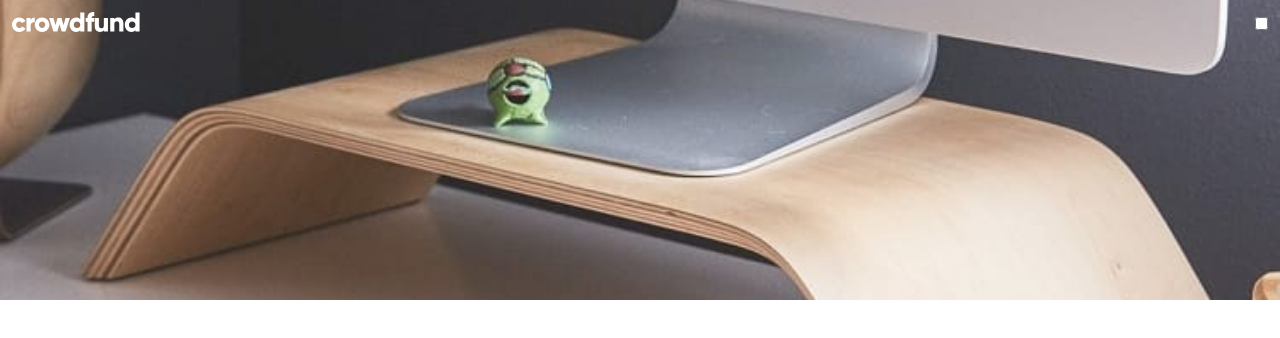
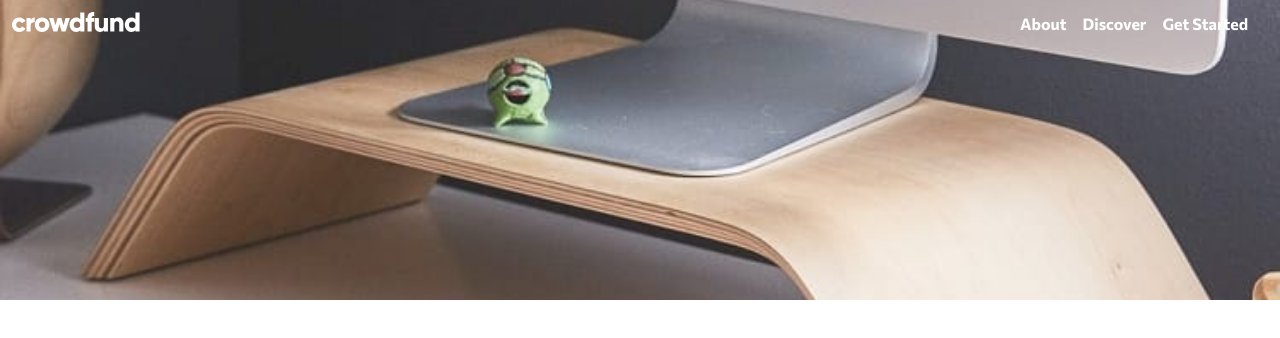
Before and after one commit to flaviogp/crowfunding-product-page-main, a React (Vite) app: page / in a window 1280 px wide. Shown: the top 338 px of the page. Built offline with nearby package versions, Linux system fonts and the light colour scheme.

Commit message:
feat: finish hamvburger menu

```diff
--- a/src/components/Header.tsx
+++ b/src/components/Header.tsx
@@ -1,30 +1,43 @@
 import { useState } from 'react'
 import Brand from '../assets/images/logo.svg'
+import HamburguerMenu from '../assets/images/icon-hamburger.svg'
+import CloseMenu from '../assets/images//icon-close-menu.svg'
 const Header = () => {
     const [openMenu, setOpenMenu] = useState(false);
 
     const handleChange = () => {
         setOpenMenu(!openMenu)
     }
+
+    const ImageHamburguerMenu = <img src={HamburguerMenu} alt="hamburguer menu" />
+    const ImageCloseMenu = <img src={CloseMenu} alt="close hamburguer menu" />
+    const MobileMenu = (
+            <nav className='lg:hidden absolute top-[100%] right-[5%] flex flex-col gap-4 bg-white w-[90%] max-w-[350px] h-max rounded-md'>
+                    <ul>
+                    <li className='p-4 border-b-2 font-semibold'>About</li>
+                    <li className='p-4 border-b-2 font-semibold'>Discover</li>
+                    <li className='p-4 font-semibold'>Get Started</li>
+                </ul>
+            </nav>
+        )
   return (
     <header className="container relative w-full h-[50px] flex justify-between p-3">
         <div className="relative">
             <img src={Brand} alt="Logo" />
         </div>
-        <label htmlFor="menu">
-            <input type="checkbox" name="menu" id="menu" onChange={()=> handleChange()} />
-        </label>
 
-        {
-            openMenu &&
-            <nav className='absolute top-[100%] left-[5%] flex flex-col gap-4 bg-white w-[90%] h-max rounded-md'>
-                <ul>
-                    <li className='p-4 border-b-2 font-semibold'>About</li>
-                    <li className='p-4 border-b-2 font-semibold'>Discover</li>
-                    <li className='p-4 font-semibold'>Get Started</li>
-                </ul>
-            </nav>
-        }
+        <nav className='sm:flex lg:flex md:flex lg: items center justify-end hidden'>
+            <ul className='flex gap-4 mr-5 text-white font-semibold'>
+                <li>About</li>
+                <li>Discover</li>
+                <li>Get Started</li>
+            </ul>
+        </nav>
+
+        <button className='sm:hidden transition' onClick={handleChange}>
+            {openMenu ? ImageCloseMenu : ImageHamburguerMenu}
+        </button>
+        {openMenu && MobileMenu}
     </header>
   )
 }
```
